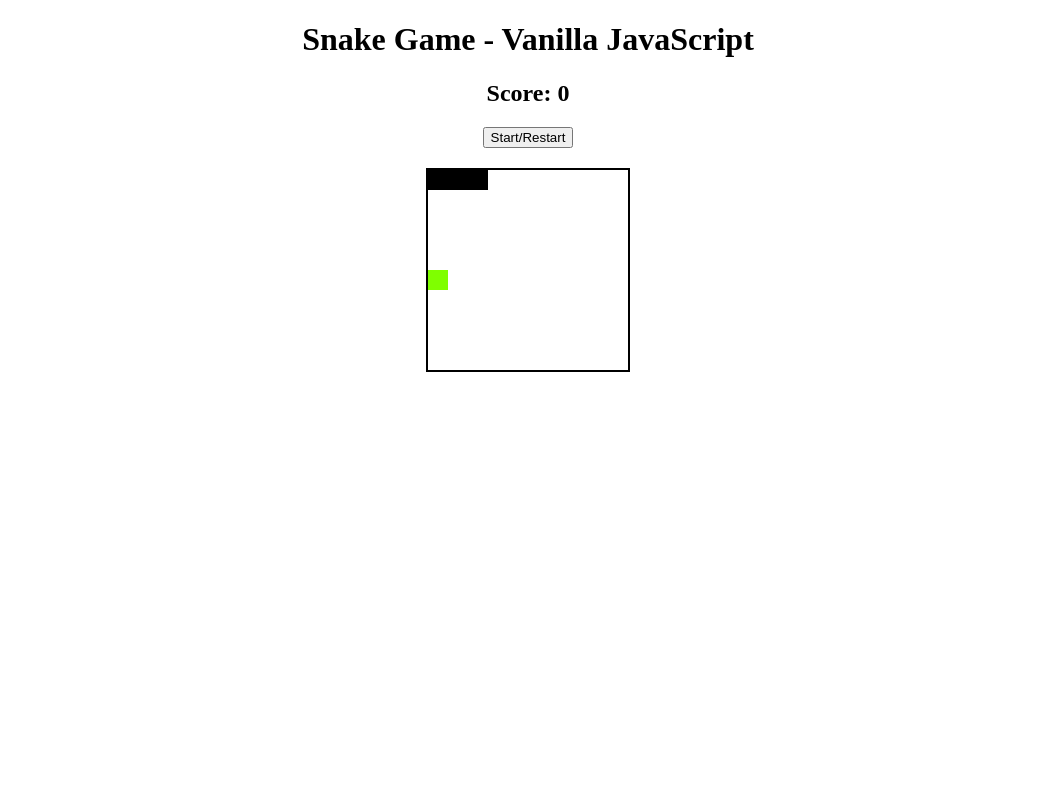
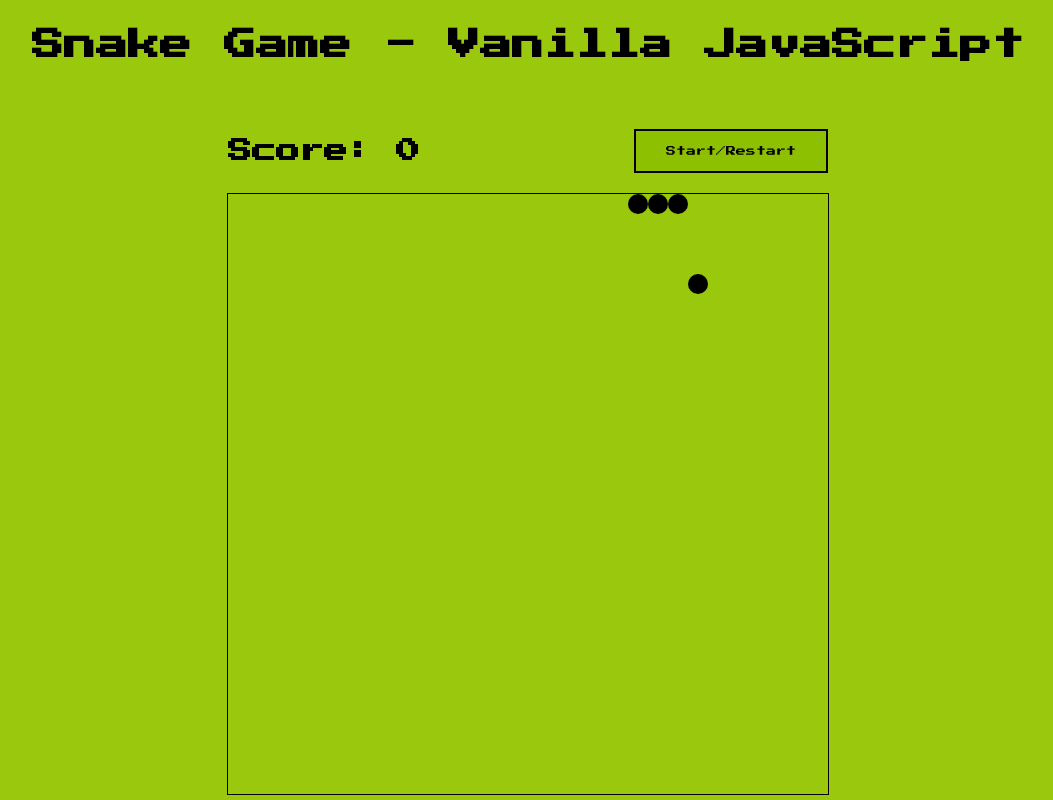
Before and after one commit to adamhn/snake-js, a plain HTML site: page index.html in a window 1280 px wide. Shown: the whole page, without its empty margins (112-1165 px from the left). Drawn offline with Linux system fonts and the light colour scheme.

Commit message:
Added styling and increased grid size, plus some refactoring

```diff
--- a/index.html
+++ b/index.html
@@ -2,19 +2,25 @@
 <html lang="en">
   <head>
     <meta charset="UTF-8" />
-    <title>SnakeJS</title>
+    <title>SnakeJS - Vanilla JavaScript</title>
     <meta
       name="description"
-      content="Simple Snake Game Built with Vanilla JavaScript"
+      content="Simple Retro Snake Game Built with Vanilla JavaScript"
     />
     <meta name="author" content="Adam Hassan" />
     <link rel="stylesheet" href="style.css" />
+    <link
+      href="https://fonts.googleapis.com/css2?family=Press+Start+2P&display=swap"
+      rel="stylesheet"
+    />
   </head>
   <body>
     <div class="container">
       <h1 class="game-title">Snake Game - Vanilla JavaScript</h1>
-      <h2>Score: <span class="score">0</span></h2>
-      <button class="start-btn">Start/Restart</button>
+      <div class="nav-container">
+        <h2 class="score-text">Score: <span class="score">0</span></h2>
+        <button class="start-btn">Start/Restart</button>
+      </div>
       <div class="grid"></div>
     </div>
     <script src="main.js"></script>
--- a/main.js
+++ b/main.js
@@ -6,7 +6,7 @@
   const scoreDisplay = document.querySelector(".score");
   const startButton = document.querySelector(".start-btn");
 
-  const width = 10;
+  const width = 30;
 
   /**
    * Variables
@@ -17,8 +17,9 @@
   let appleIndex = 0;
 
   let score = 0;
-  let intervalTime = 1000; // Start at speed 1 sec
-  let speed = 0.9;
+  let intervalTime = 500; // Start at speed 1 sec
+  let speed = 0.5;
+  let speedInterval = intervalTime * speed;
 
   let timerId;
 
@@ -38,6 +39,7 @@
   function updateSnakePosition() {
     currentSnake.forEach((index) => gridArray[index].classList.add("snake"));
   }
+
   updateSnakePosition();
 
   function startGame() {
@@ -52,8 +54,9 @@
     intervalTime = 1000;
     generateApple();
     currentSnake.forEach((index) => gridArray[index].classList.add("snake"));
-    timerId = setInterval(move, 1000);
+    timerId = setInterval(move, speedInterval);
   }
+  startGame();
 
   function move() {
     if (
@@ -85,7 +88,6 @@
 
       // Speed up snake
       clearInterval(timerId);
-      speedInterval = intervalTime * speed;
       timerId = setInterval(move, speedInterval);
     }
 
@@ -98,8 +100,6 @@
     } while (gridArray[appleIndex].classList.contains("snake"));
     gridArray[appleIndex].classList.add("apple");
   }
-
-  generateApple();
 
   function keyPressed(e) {
     if (e.keyCode === 39) {
--- a/style.css
+++ b/style.css
@@ -4,10 +4,13 @@
 body {
   margin: 0;
   padding: 0;
+  font-family: "Press Start 2P", cursive;
+  background-color: #9ac80c;
 }
 
 h1 {
   text-align: center;
+  line-height: 1.5;
 }
 
 .container {
@@ -16,8 +19,26 @@ h1 {
   text-align: center;
 }
 
+.nav-container {
+  display: flex;
+  justify-content: space-between;
+  max-width: 600px;
+  margin: 60px auto 20px auto;
+}
+
+.score-text {
+  margin: 0;
+  padding-top: 10px;
+  padding-bottom: 10px;
+}
+
 .start-btn {
-  margin-bottom: 20px;
+  font-family: "Press Start 2P", cursive;
+  padding: 10px 30px;
+  font-size: 10px;
+  background-color: #8dc000;
+  color: #000;
+  border: 2px solid #000;
 }
 
 /*
@@ -28,9 +49,9 @@ h1 {
   display: flex;
   flex-wrap: wrap;
 
-  width: 200px;
-  height: 200px;
-  border: 2px solid #000;
+  width: 600px;
+  height: 600px;
+  border: 1px solid #000;
 }
 
 .grid-cell {
@@ -40,8 +61,10 @@ h1 {
 
 .snake {
   background-color: #000;
+  border-radius: 100%;
 }
 
 .apple {
-  background-color: chartreuse;
+  background-color: #000;
+  border-radius: 100%;
 }
```
